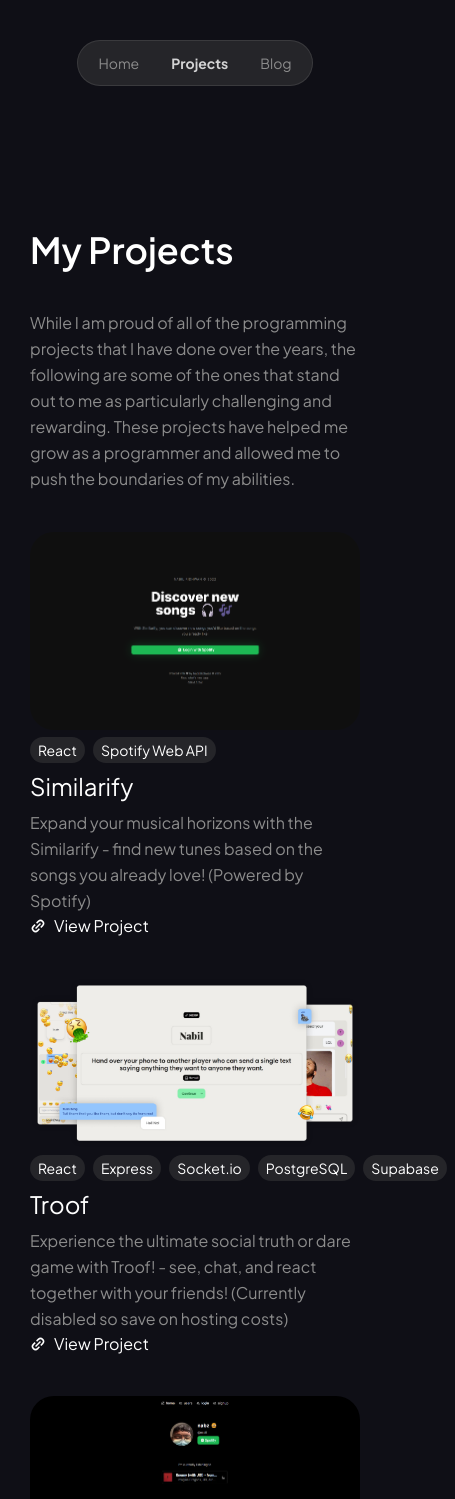
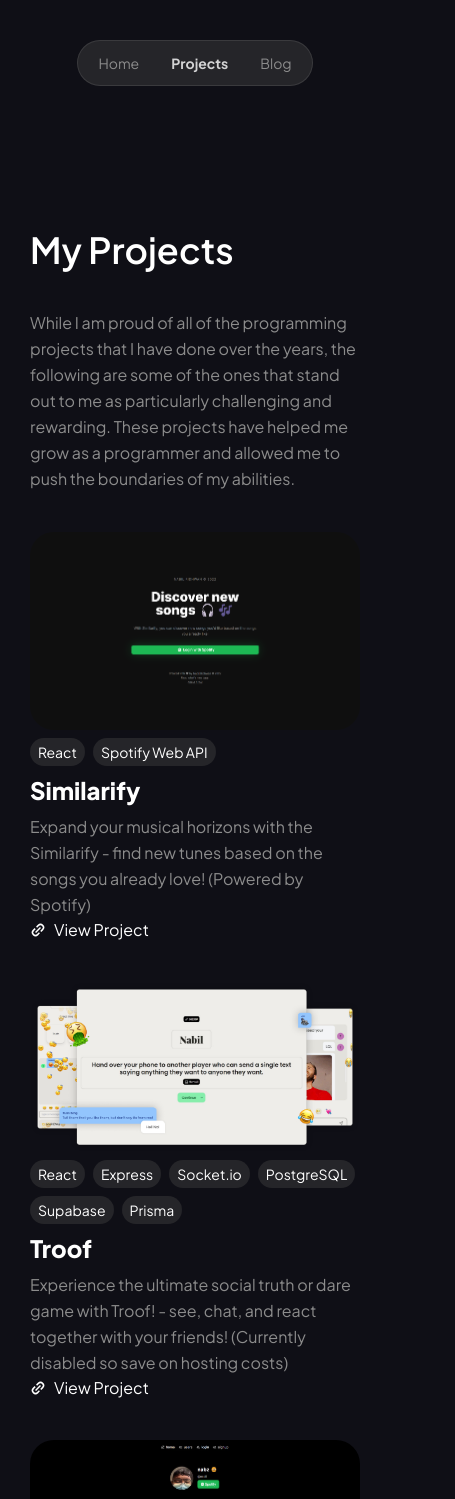
Before and after one commit to nabilridhwan/portfolio, a Next.js app: page /projects in a window 390 px wide. Shown: the top 1499 px of the page, 455 px wide, since content can reach past the window. Built offline with nearby package versions, Linux system fonts and the light colour scheme.

Commit message:
fix: fix layout issue for projects' technologies on mobile

```diff
--- a/components/projects/ProjectItem.tsx
+++ b/components/projects/ProjectItem.tsx
@@ -20,19 +20,18 @@ const ProjectItem = ({image, title, description, technologies, link}: Project) =
                 className="rounded-3xl"
             />
 
-            <section>
-
+            <section className={'flex flex-row flex-wrap gap-2'}>
                 {technologies.map((tech, index) => (
-                    <span
-                        key={index}
-                        className="text-sm bg-primarylight px-2 py-1 mr-2 rounded-full"
+                    <p
+                        key={index + tech}
+                        className="text-sm bg-primarylight px-2 py-1 rounded-full"
                     >
-                    {tech}
-                </span>
+                        {tech}
+                    </p>
                 ))}
             </section>
 
-            <h3 className="text-2xl">{title}</h3>
+            <h3 className="text-2xl font-black">{title}</h3>
             <p className="muted">
                 {description}
             </p>
--- a/pages/projects.tsx
+++ b/pages/projects.tsx
@@ -20,7 +20,7 @@ const projects: Project[] = [
             "Experience the ultimate social truth or dare game with Troof! - see, chat, and react together with your friends! (Currently disabled so save on hosting costs)",
         image: "troof.png",
         link: "https://troof.nabilridhwan.com",
-        technologies: ["React", "Express", "Socket.io", "PostgreSQL", "Supabase"],
+        technologies: ["React", "Express", "Socket.io", "PostgreSQL", "Supabase", "Prisma"],
     },
     {
         title: "Musicn",
@@ -28,7 +28,7 @@ const projects: Project[] = [
             "Get a glimpse into the musical tastes of your friends and discover new tracks with the Next.js-powered Spotify Social app!",
         image: "musicn.png",
         link: "https://musicnapp.com",
-        technologies: ["Next.js", "Spotify API", "Lucia Auth"],
+        technologies: ["Next.js", "Spotify API", "Lucia Auth", "PostgreSQL", "Supabase", "Prisma"],
     },
     {
         title: "Thoughtful.",
```
